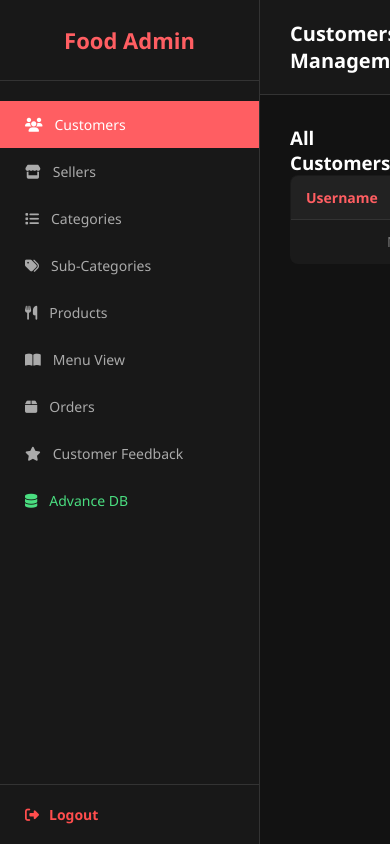
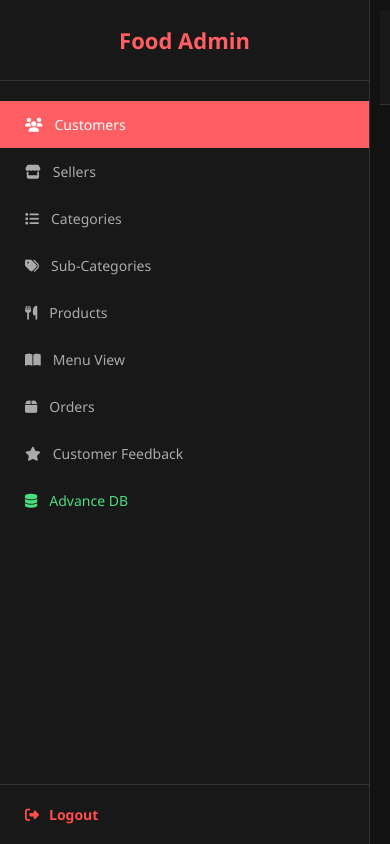
Before and after one commit to DanishDevelope/food-project, a Django app: page /admin-dashboard/ in a window 390 px wide. Run offline with Django 5.2, Linux system fonts and the light colour scheme; a user stored in the database is signed in; data comes from the database, SQL or seed files in the repository; data that the repository does not hold is empty.

Commit message:
Add mobile responsiveness to all dashboards

```diff
--- a/templates/admin_dashboard.html
+++ b/templates/admin_dashboard.html
@@ -1,6 +1,7 @@
 <!DOCTYPE html>
 <html lang="en">
 <head>
+    <meta name="viewport" content="width=device-width, initial-scale=1.0">
     <meta charset="UTF-8">
     <title>Admin Dashboard - Food App</title>
     <link rel="stylesheet" href="https://cdnjs.cloudflare.com/ajax/libs/font-awesome/6.4.0/css/all.min.css">
@@ -60,6 +61,41 @@
         .menu-scroll-area { height: 65vh; overflow-y: auto; scroll-behavior: smooth; padding-right: 10px; }
         .menu-scroll-area::-webkit-scrollbar { width: 6px; }
         .menu-scroll-area::-webkit-scrollbar-thumb { background: #444; border-radius: 10px; }
+        /* Mobile Responsive Fix for Dashboards */
+@media (max-width: 768px) {
+    /* Agar page par koi main container ya wrapper hai, uski width 100% karein */
+    .container, .main-content, .dashboard-container {
+        width: 100% !important;
+        padding: 10px !important;
+        margin: 0 !important;
+    }
+
+    /* Sidebars ko mobile par upar ya full-width karne ke liye */
+    .sidebar, .left-panel {
+        width: 100% !important;
+        height: auto !important;
+        position: relative !important;
+    }
+
+    /* Tables ko mobile par scrollable banayein taaki data cut na ho */
+    table {
+        display: block;
+        overflow-x: auto;
+        white-space: nowrap;
+        width: 100%;
+    }
+
+    /* Cards ya grid items ko ek ke niche ek (column) karein */
+    .cards-grid, .row, .stats-container {
+        display: flex;
+        flex-direction: column !important;
+        gap: 15px;
+    }
+
+    .card, .stat-box {
+        width: 100% !important;
+    }
+}
     </style>
 </head>
 <body>
```
Also changed, not shown: templates/customer_dashboard.html (+36 -0 lines), templates/seller_dashboard.html (+36 -0 lines).
